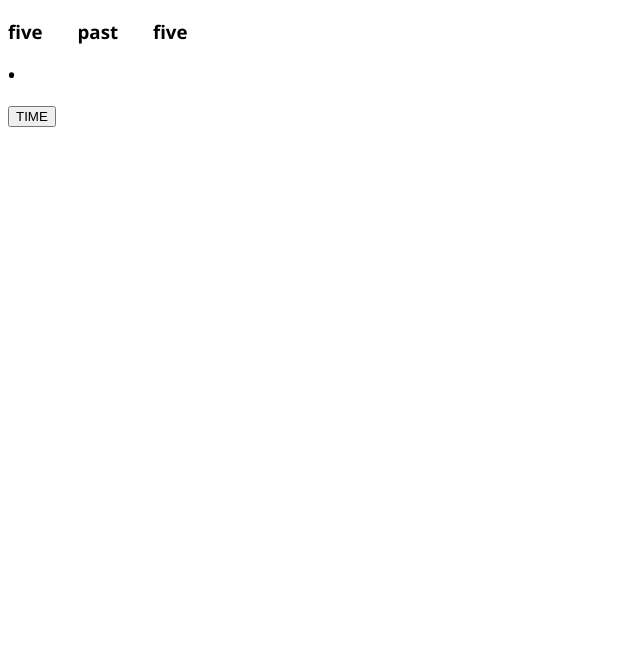
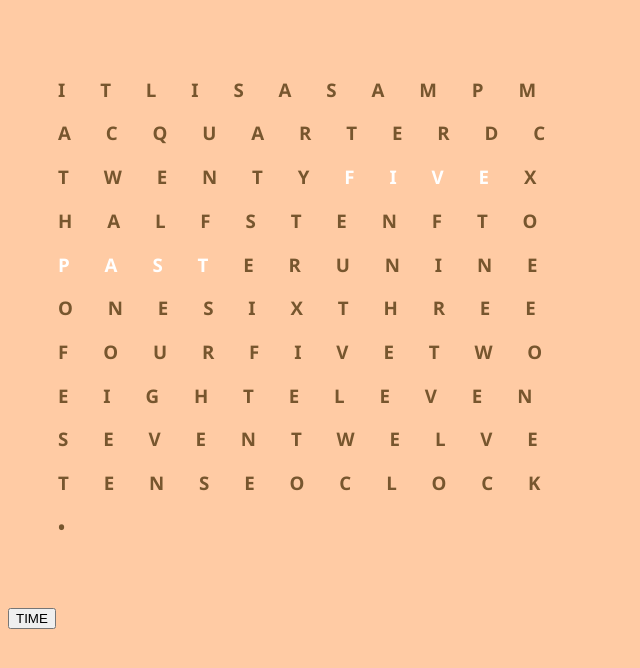
Before and after one commit to theGuardianCode/qlocktwo, a plain HTML site: page index.html in a window 1280 px wide. Both pictures are taken after a click on the button "TIME". Shown: the whole page, without its empty margins (0-640 px from the left). Drawn offline with Linux system fonts and the light colour scheme.

Commit message:
Highlights the correct words on the grid

```diff
--- a/index.html
+++ b/index.html
@@ -7,8 +7,17 @@
     <title>QLOCKTWO</title>
 </head>
 <body>
-    <div class="main">
-        <h3 id="clock">I T I S</h3>
+    <div id="main">
+        <h3>I T L I S A S A M P M</h3>
+        <h3>A C Q U A R T E R D C</h3>
+        <h3>T W E N T Y F I V E X</h3>
+        <h3>H A L F S T E N F T O</h3>
+        <h3>P A S T E R U N I N E</h3>
+        <h3>O N E S I X T H R E E</h3>
+        <h3>F O U R F I V E T W O</h3>
+        <h3>E I G H T E L E V E N</h3>
+        <h3>S E V E N T W E L V E</h3>
+        <h3>T E N S E O C L O C K</h3>
         <h3 id="dots">•</h3>
     </div>
     <button onclick="getTime()">TIME</button>
--- a/script/index.js
+++ b/script/index.js
@@ -2,10 +2,17 @@ let localTime;
 const hourWords = ['one', 'two', 'three', 'four', 'five', 'six', 'seven', 'eight', 'nine', 'ten', 'eleven', 'twelve'];
 const minuteWords = ['five', 'ten', 'fifteen', 'twenty', 'twenty five', 'thirty', 'thirty five', 'forty', 'forty five', 'fifty', 'fifty five'];
 let wordArr = [];
-let timeString = '';
+let timeString = [];
 let remainder = 0;
 
+let mainDiv = document.getElementById("main");
+
+
+let grid = mainDiv.innerHTML;
+
 const timeToWords = (time) => {
+    timeString = []
+
     let simpleTime = time.split(":");
     let hour = simpleTime[0];
     let minute = simpleTime[1];
@@ -25,20 +32,33 @@ const timeToWords = (time) => {
         }
     }
 
+    console.log(roundedMinute);
+
     wordArr.push(minuteWords[roundedMinute / 5 - 1]);
 
     if (roundedMinute == 0) {
-        timeString = wordArr[0] + " o' clock";
+        timeString[0] = wordArr[0]
+        timeString[1] = "oclock";
     } else if (roundedMinute == 30) {
-        timeString = "half past " + wordArr[0];
+        timeString[0] = "half"
+        timeString[1] = "past";
+        timeString[2] = wordArr[0];
     } else if (roundedMinute == 5 || roundedMinute == 10 || roundedMinute == 20 || roundedMinute == 25) {
-        timeString = wordArr[1] + " past " + wordArr[0];
+        timeString[0] = wordArr[1];
+        timeString[1] = "past";
+        timeString[2] = wordArr[0];
     } else if (roundedMinute == 15) {
-        timeString = "quarter past " + wordArr[0];
+        timeString[0] = "quarter"
+        timeString[1] = "past";
+        timeString[2] = wordArr[0];
     } else if (roundedMinute == 45) {
-        timeString = "quarter to " + hourWords[hour + 1];
+        timeString[0] = "quarter"
+        timeString[1] = "to";
+        timeString[3] = hourWords[hour + 1];
     } else if (roundedMinute == 55 || roundedMinute == 50 || roundedMinute == 40 || roundedMinute == 25) {
-        timeString = minuteWords[roundedMinute - 60] + " to " + hourWords[hour + 1];
+        timeString[0] = minuteWords[roundedMinute - 60];
+        timeString[1] = "to"
+        timeString[2] = hourWords[hour + 1];
     }
 };
 
@@ -52,10 +72,19 @@ const getTime = () => {
         dots.push("•");
     }
 
-    console.log(`${wordArr.join(' ')}`);
+    console.log(timeString);
 
-    document.getElementById("clock").innerHTML = '';
-    document.getElementById("dots").innerHTML = '';
-    document.getElementById("clock").innerHTML = timeString;
-    document.getElementById("dots").innerHTML = dots.join(' ');
+    for (let i = 0; i < timeString.length; i++) {
+        grid = mainDiv.innerHTML;
+
+        const upperString = timeString[i].toUpperCase();
+        const newString = upperString.split("").join(" ");
+
+        const index = grid.indexOf(newString);
+        console.log(`${index} -> ${grid[index]}`)
+
+        let updatedGrid = grid.substring(0, index) + `<span style="color: white">` + grid.substring(index, index + newString.length) + "</span>" + grid.substring(index + newString.length);
+        mainDiv.innerHTML = ' ';
+        mainDiv.innerHTML = updatedGrid;
+    }
 };
--- a/styles/main.css
+++ b/styles/main.css
@@ -1,4 +1,13 @@
-.main {
+h3 {
     word-spacing: 30px;
     font-family: 'Segoe UI', Tahoma, Geneva, Verdana, sans-serif;
 }
+
+#main {
+    padding: 50px;
+}
+
+body {
+    background-color: rgb(255, 203, 164);
+    color: rgb(119, 86, 46);
+}
```
Also changed, not shown: 1 other file.
